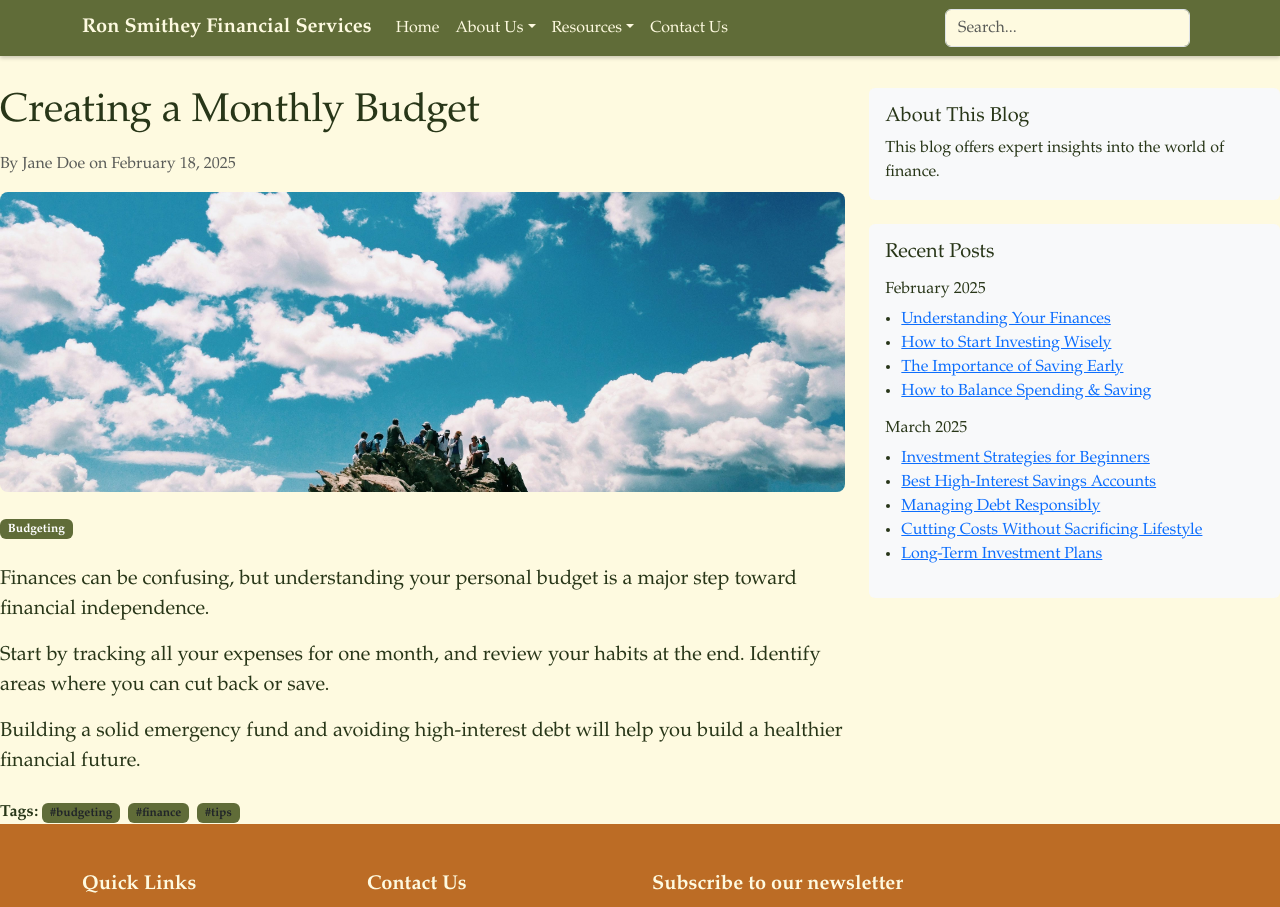
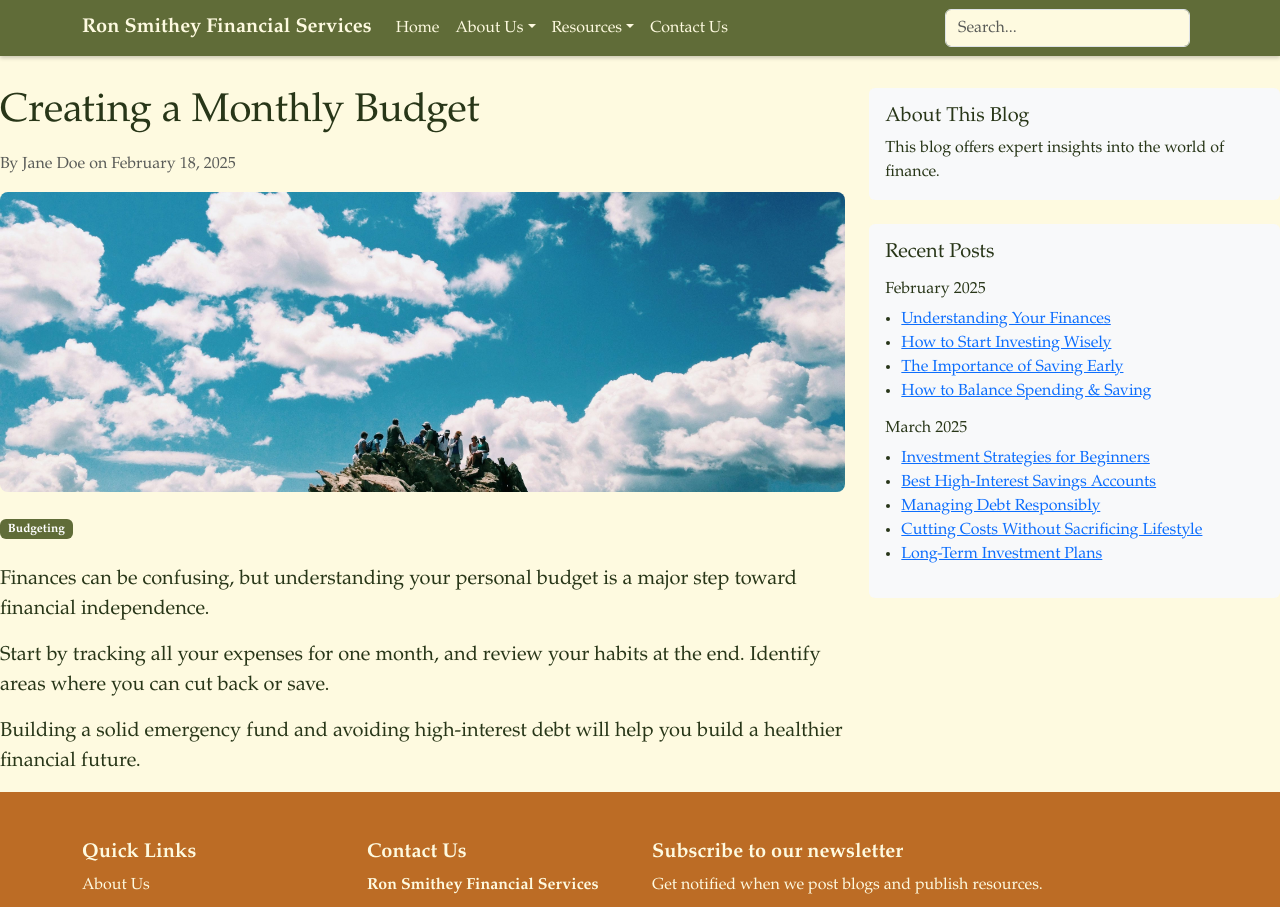
Before and after one commit to DavidTimothyNam/CSC-131-Final, a React (Vite) app: page /blog/creating-a-monthly-budget in a window 1280 px wide. Shown: the top 907 px of the page. Built offline with nearby package versions, Linux system fonts and the light colour scheme.

Commit message:
got rid of blog tags

```diff
--- a/src/data/blogData.json
+++ b/src/data/blogData.json
@@ -8,7 +8,6 @@
     "excerpt": "Lorem ipsum dolor sit amet, consectetur adipiscing elit.",
     "link": "understanding-your-finances",
     "author": "Jane Doe",
-    "tags": ["budgeting", "finance", "tips"],
     "content": [
       "Finances can be confusing, but understanding your personal budget is a major step toward financial independence.",
       "Start by tracking all your expenses for one month, and review your habits at the end. Identify areas where you can cut back or save.",
@@ -24,7 +23,6 @@
     "excerpt": "Vestibulum ante ipsum primis in faucibus orci luctus et ultrices.",
     "link": "how-to-start-investing-wisely",
     "author": "Jane Doe",
-    "tags": ["budgeting", "finance", "tips"],
     "content": [
       "Finances can be confusing, but understanding your personal budget is a major step toward financial independence.",
       "Start by tracking all your expenses for one month, and review your habits at the end. Identify areas where you can cut back or save.",
@@ -40,7 +38,6 @@
     "excerpt": "Curabitur ullamcorper ultricies nisi. Nam eget dui.",
     "link": "the-importance-of-saving-early",
     "author": "Jane Doe",
-    "tags": ["budgeting", "finance", "tips"],
     "content": [
       "Finances can be confusing, but understanding your personal budget is a major step toward financial independence.",
       "Start by tracking all your expenses for one month, and review your habits at the end. Identify areas where you can cut back or save.",
@@ -56,7 +53,6 @@
     "excerpt": "Praesent libero. Sed cursus ante dapibus diam.",
     "link": "creating-a-monthly-budget",
     "author": "Jane Doe",
-    "tags": ["budgeting", "finance", "tips"],
     "content": [
       "Finances can be confusing, but understanding your personal budget is a major step toward financial independence.",
       "Start by tracking all your expenses for one month, and review your habits at the end. Identify areas where you can cut back or save.",
@@ -72,7 +68,6 @@
     "excerpt": "Nulla quis sem at nibh elementum imperdiet.",
     "link": "how-to-balance-spending-and-saving",
     "author": "Jane Doe",
-    "tags": ["budgeting", "finance", "tips"],
     "content": [
       "Finances can be confusing, but understanding your personal budget is a major step toward financial independence.",
       "Start by tracking all your expenses for one month, and review your habits at the end. Identify areas where you can cut back or save.",
@@ -88,7 +83,6 @@
     "excerpt": "Duis sagittis ipsum. Praesent mauris.",
     "link": "investment-strategies-for-beginners",
     "author": "Jane Doe",
-    "tags": ["budgeting", "finance", "tips"],
     "content": [
       "Finances can be confusing, but understanding your personal budget is a major step toward financial independence.",
       "Start by tracking all your expenses for one month, and review your habits at the end. Identify areas where you can cut back or save.",
@@ -104,7 +98,6 @@
     "excerpt": "Fusce nec tellus sed augue semper porta.",
     "link": "best-high-interest-savings-accounts",
     "author": "Jane Doe",
-    "tags": ["budgeting", "finance", "tips"],
     "content": [
       "Finances can be confusing, but understanding your personal budget is a major step toward financial independence.",
       "Start by tracking all your expenses for one month, and review your habits at the end. Identify areas where you can cut back or save.",
@@ -120,7 +113,6 @@
     "excerpt": "Mauris massa. Vestibulum lacinia arcu eget nulla.",
     "link": "managing-debt-responsibly",
     "author": "Jane Doe",
-    "tags": ["budgeting", "finance", "tips"],
     "content": [
       "Finances can be confusing, but understanding your personal budget is a major step toward financial independence.",
       "Start by tracking all your expenses for one month, and review your habits at the end. Identify areas where you can cut back or save.",
@@ -136,7 +128,6 @@
     "excerpt": "Class aptent taciti sociosqu ad litora torquent per conubia nostra.",
     "link": "cutting-costs-without-sacrificing-lifestyle",
     "author": "Jane Doe",
-    "tags": ["budgeting", "finance", "tips"],
     "content": [
       "Finances can be confusing, but understanding your personal budget is a major step toward financial independence.",
       "Start by tracking all your expenses for one month, and review your habits at the end. Identify areas where you can cut back or save.",
@@ -152,7 +143,6 @@
     "excerpt": "Etiam ultricies nisi vel augue. Curabitur ullamcorper ultricies nisi.",
     "link": "long-term-investment-plans",
     "author": "Jane Doe",
-    "tags": ["budgeting", "finance", "tips"],
     "content": [
       "Finances can be confusing, but understanding your personal budget is a major step toward financial independence.",
       "Start by tracking all your expenses for one month, and review your habits at the end. Identify areas where you can cut back or save.",
--- a/src/pages/Resources/BlogPages/BlogPost.jsx
+++ b/src/pages/Resources/BlogPages/BlogPost.jsx
@@ -52,16 +52,6 @@ const BlogPost = () => {
               <p key={i}>{paragraph}</p>
             ))}
           </div>
-
-          {/* Tags */}
-          <div className="mt-4">
-            <strong>Tags:</strong>{" "}
-            {post.tags.map((tag, i) => (
-              <Badge key={i} bg="light" text="dark" className="me-2">
-                #{tag}
-              </Badge>
-            ))}
-          </div>
         </Col>
 
         {/* Sidebar */}
```
